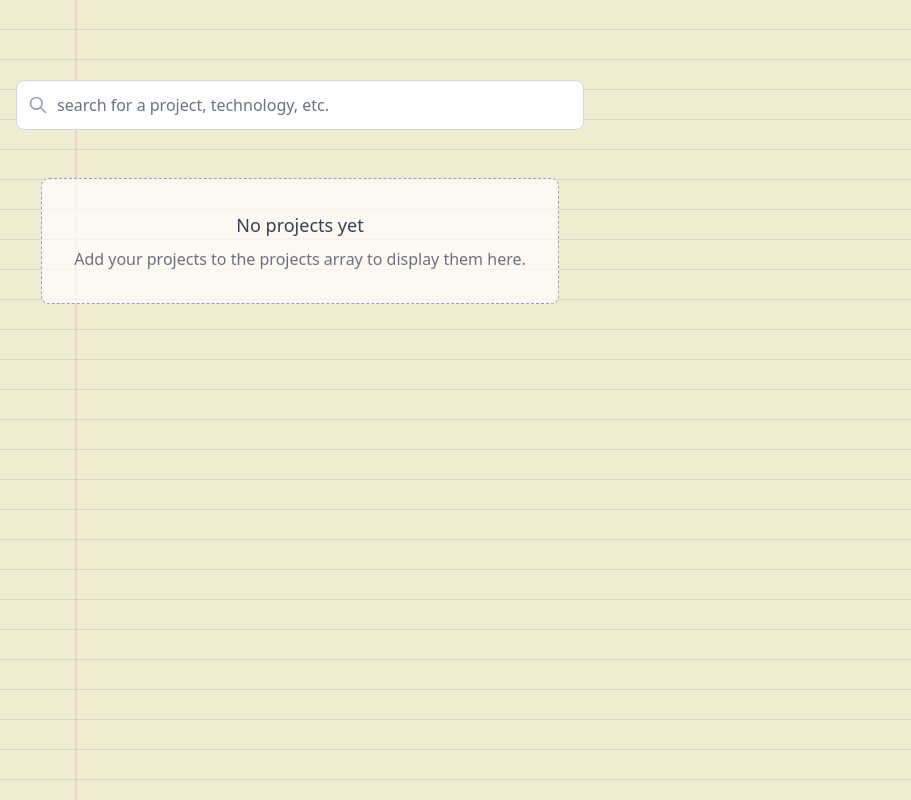
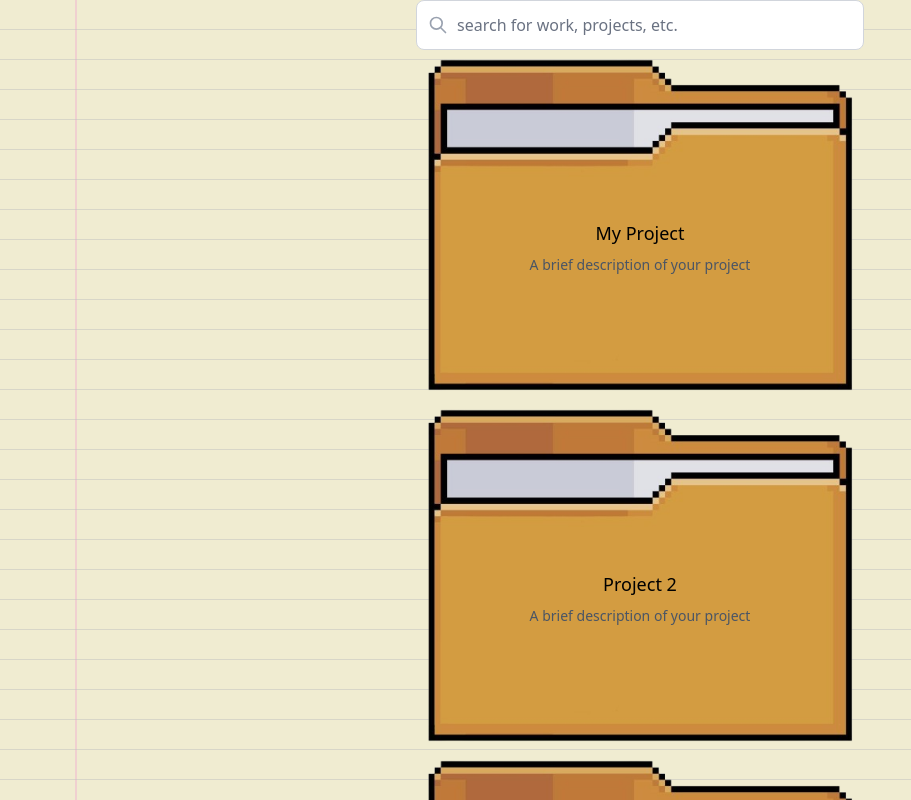
Before and after one commit to forkiron/thomaslenh, a React (Vite) app: page /projects in a window 1280 px wide. Shown: the top 800 px of the page, without its empty margins (0-911 px from the left). Built offline with nearby package versions, Linux system fonts and the light colour scheme.

Commit message:
made file cards on project page

```diff
--- a/src/components/ProjectCard.tsx
+++ b/src/components/ProjectCard.tsx
@@ -1,71 +1,28 @@
 import React from "react";
+import foldercard from "../assets/foldercard.png";
 
 interface ProjectCardProps {
   title: string;
-  description: string;
-  stats?: string;
-  technologies: string[];
-  githubUrl?: string;
-  liveUrl?: string;
-  images: {
-    main: string;
-    secondary?: string;
-    tertiary?: string;
-  };
-  buttons?: {
-    primary?: {
-      text: string;
-      onClick: () => void;
-      color?: string;
-    };
-    secondary?: {
-      text: string;
-      onClick: () => void;
-      color?: string;
-    };
-  };
-  backgroundColor?: string;
-  textColor?: string;
+  image?: string;
+  description?: string;
+  className?: string;
 }
 
 const ProjectCard: React.FC<ProjectCardProps> = ({
   title,
-  images,
-  liveUrl,
+  image = foldercard,
+  description,
+  className = "",
 }) => {
   return (
-    <div className="w-[360px] sm:w-[420px] mx-auto mb-12">
-      <div className="relative h-[220px]">
-        {/* Back folder piece with tab */}
-        <div className="absolute -top-2 left-6 w-[260px] h-[90px] rounded-lg bg-gradient-to-b from-amber-300 to-amber-400 shadow-md" />
-        {/* Back folder body */}
-        <div className="absolute top-4 left-3 right-3 h-[140px] rounded-xl bg-gradient-to-b from-amber-300 to-amber-400 shadow-md" />
-
-        {/* Screenshot image */}
-        <div className="absolute top-2 left-8 right-8">
-          <a
-            href={liveUrl}
-            target={liveUrl ? "_blank" : undefined}
-            rel={liveUrl ? "noopener noreferrer" : undefined}
-          >
-            <img
-              src={images.main}
-              alt={title}
-              className="w-full h-[120px] object-cover border-4 border-white rounded-sm shadow-lg"
-            />
-          </a>
-        </div>
-
-        {/* Front folder body */}
-        <div className="absolute top-16 left-0 right-0 h-[150px] rounded-xl bg-gradient-to-b from-amber-300 to-amber-500 shadow-xl" />
-      </div>
-
-      {/* Title */}
-      <div className="mt-4 text-center">
-        <h3 className="text-2xl font-semibold text-gray-200 tracking-wide">
-          {title}
-        </h3>
-      </div>
+    <div className={`flex flex-col items-center justify-center ${className}`}>
+      <img className="w-120 h-full" src={image} alt={title} />
+      <p className="absolute text-lg font-medium mt-4">{title}</p>
+      {description && (
+        <p className=" absolute text-sm text-gray-600 mt-20 text-center max-w-md">
+          {description}
+        </p>
+      )}
     </div>
   );
 };
--- a/src/components/SlideItInCard.tsx
+++ /dev/null
@@ -1,101 +0,0 @@
-import React from "react";
-
-interface SlideItInCardProps {
-  category: string;
-  title: string;
-  subtitle: string;
-  description: string;
-  primaryButton: {
-    text: string;
-    onClick: () => void;
-  };
-  githubButton: {
-    text: string;
-    onClick: () => void;
-  };
-}
-
-const SlideItInCard: React.FC<SlideItInCardProps> = ({
-  category,
-  title,
-  subtitle,
-  description,
-  primaryButton,
-  githubButton,
-}) => {
-  return (
-    <div className="bg-amber-50 rounded-lg p-6 shadow-lg max-w-4xl mx-auto mb-8 relative overflow-hidden">
-      {/* Notebook paper lines background */}
-      <div className="absolute inset-0 opacity-10">
-        {Array.from({ length: 20 }).map((_, i) => (
-          <div
-            key={i}
-            className="h-px bg-gray-400"
-            style={{ marginTop: `${i * 20}px` }}
-          />
-        ))}
-      </div>
-
-      <div className="relative z-10">
-        {/* Category tag */}
-        <div className="mb-4">
-          <span className="bg-orange-500 text-white px-3 py-1 rounded-full text-sm font-medium">
-            {category}
-          </span>
-        </div>
-
-        {/* Title and subtitle */}
-        <div className="mb-4">
-          <h2 className="text-2xl font-bold text-gray-800 mb-2">{title}</h2>
-          <h3 className="text-4xl font-bold text-orange-500 mb-2">
-            {subtitle}
-          </h3>
-        </div>
-
-        {/* Description */}
-        <p className="text-gray-700 mb-6 text-lg">{description}</p>
-
-        {/* Visual elements */}
-        <div className="flex items-center justify-between mb-6">
-          <div className="flex items-center gap-4">
-            {/* Document stack */}
-            <div className="flex">
-              <div className="w-12 h-16 bg-white border-2 border-orange-300 rounded-sm shadow-sm transform rotate-2"></div>
-              <div className="w-12 h-16 bg-white border-2 border-orange-300 rounded-sm shadow-sm transform -rotate-1 -ml-2"></div>
-              <div className="w-12 h-16 bg-white border-2 border-orange-300 rounded-sm shadow-sm transform rotate-1 -ml-2"></div>
-            </div>
-
-            {/* Presentation slide */}
-            <div className="w-16 h-12 bg-yellow-400 rounded-sm shadow-sm flex items-center justify-center">
-              <div className="w-8 h-8 bg-red-500 rounded-full flex items-center justify-center">
-                <span className="text-white font-bold text-sm">D</span>
-              </div>
-            </div>
-          </div>
-        </div>
-
-        {/* Buttons */}
-        <div className="flex flex-col sm:flex-row gap-4">
-          <button
-            onClick={primaryButton.onClick}
-            className="bg-orange-500 hover:bg-orange-600 text-white px-6 py-3 rounded-lg font-medium transition-colors flex items-center justify-center"
-          >
-            {primaryButton.text}
-          </button>
-
-          <button
-            onClick={githubButton.onClick}
-            className="flex items-center gap-2 text-gray-600 hover:text-gray-800 transition-colors"
-          >
-            <svg className="w-5 h-5" fill="currentColor" viewBox="0 0 24 24">
-              <path d="M12 0c-6.626 0-12 5.373-12 12 0 5.302 3.438 9.8 8.207 11.387.599.111.793-.261.793-.577v-2.234c-3.338.726-4.033-1.416-4.033-1.416-.546-1.387-1.333-1.756-1.333-1.756-1.089-.745.083-.729.083-.729 1.205.084 1.839 1.237 1.839 1.237 1.07 1.834 2.807 1.304 3.492.997.107-.775.418-1.305.762-1.604-2.665-.305-5.467-1.334-5.467-5.931 0-1.311.469-2.381 1.236-3.221-.124-.303-.535-1.524.117-3.176 0 0 1.008-.322 3.301 1.23.957-.266 1.983-.399 3.003-.404 1.02.005 2.047.138 3.006.404 2.291-1.552 3.297-1.23 3.297-1.23.653 1.653.242 2.874.118 3.176.77.84 1.235 1.911 1.235 3.221 0 4.609-2.807 5.624-5.479 5.921.43.372.823 1.102.823 2.222v3.293c0 .319.192.694.801.576 4.765-1.589 8.199-6.086 8.199-11.386 0-6.627-5.373-12-12-12z" />
-            </svg>
-            {githubButton.text}
-          </button>
-        </div>
-      </div>
-    </div>
-  );
-};
-
-export default SlideItInCard;
--- a/src/components/background/GridBackgroundDemo.tsx
+++ b/src/components/background/GridBackgroundDemo.tsx
@@ -5,7 +5,7 @@ export function GridBackgroundDemo() {
   return (
     <div
       className={cn(
-        "absolute inset-0",
+        "fixed inset-0 w-full h-full",
         "bg-[#f0ecd1]", // paper background color
         "[background-image:repeating-linear-gradient(to_bottom,transparent,transparent_29px,#c0c0c0_30px),linear-gradient(to_right,#f0d0d0_2px,transparent_2px)]",
         "[background-size:100%_30px,100%_100%,30px_30px]",
--- a/src/pages/Projects.tsx
+++ b/src/pages/Projects.tsx
@@ -1,60 +1,20 @@
 import { useState } from "react";
 import { GridBackgroundDemo } from "../components/background/GridBackgroundDemo";
 import ProjectCard from "../components/ProjectCard";
-import foldercard from "../assets/foldercard.png";
 const Projects = () => {
   const [searchTerm, setSearchTerm] = useState("");
 
-  type Project = {
-    title: string;
-    description: string;
-    stats?: string;
-    technologies: string[];
-    githubUrl?: string;
-    liveUrl?: string;
-    images: {
-      main: string;
-      secondary?: string;
-      tertiary?: string;
-    };
-    buttons?: {
-      primary?: {
-        text: string;
-        onClick: () => void;
-        color?: string;
-      };
-      secondary?: {
-        text: string;
-        onClick: () => void;
-        color?: string;
-      };
-    };
-  };
-
-  const projects: Project[] = [];
-
-  // Add your projects above by pushing to the `projects` array.
-
-  const filteredProjects = projects.filter(
-    (project) =>
-      project.title.toLowerCase().includes(searchTerm.toLowerCase()) ||
-      project.description.toLowerCase().includes(searchTerm.toLowerCase()) ||
-      project.technologies.some((tech) =>
-        tech.toLowerCase().includes(searchTerm.toLowerCase())
-      )
-  );
-
   return (
-    <div className="min-h-screen">
+    <div className="min-h-screen w-screen flex justify-center">
       {/* Background grid */}
-      <div className="absolute inset-0 -z-20">
+      <div className="fixed inset-0 -z-20">
         <GridBackgroundDemo />
       </div>
 
       {/* Main content */}
-      <div className="relative z-10 pt-20 pb-20">
+      <div className="relative z-10">
         {/* Search bar */}
-        <div className="max-w-2xl mx-auto mb-12 px-4">
+        <div className="w-120 mx-auto mb-12 px-4">
           <div className="relative">
             <div className="absolute inset-y-0 left-0 pl-3 flex items-center pointer-events-none">
               <svg
@@ -73,39 +33,24 @@ const Projects = () => {
             </div>
             <input
               type="text"
-              placeholder="search for a project, technology, etc."
+              placeholder="search for work, projects, etc."
               value={searchTerm}
               onChange={(e) => setSearchTerm(e.target.value)}
               className="block w-full pl-10 pr-3 py-3 border border-gray-300 rounded-lg bg-white text-gray-900 placeholder-gray-500 focus:outline-none focus:ring-2 focus:ring-blue-500 focus:border-transparent"
             />
           </div>
-        </div>
-
-        {/* Project cards */}
-        <div className="px-4 flex flex-col items-center">
-          {filteredProjects.map((project, index) => (
-            <ProjectCard
-              key={index}
-              title={project.title}
-              description={project.description}
-              stats={project.stats}
-              technologies={project.technologies}
-              githubUrl={project.githubUrl}
-              liveUrl={project.liveUrl}
-              images={project.images}
-              buttons={project.buttons}
-            />
-          ))}
-          {filteredProjects.length === 0 && (
-            <div className="max-w-4xl mx-auto mb-8 rounded-lg border border-dashed border-gray-400 p-8 text-center bg-white/70">
-              <p className="text-gray-700 text-lg mb-2">No projects yet</p>
-              <p className="text-gray-500">
-                Add your projects to the{" "}
-                <span className="font-medium">projects</span> array to display
-                them here.
-              </p>
-            </div>
-          )}
+          <ProjectCard
+            title="My Project"
+            description="A brief description of your project"
+          />
+          <ProjectCard
+            title="Project 2"
+            description="A brief description of your project"
+          />
+          <ProjectCard
+            title="Project 3"
+            description="A brief description of your project"
+          />
         </div>
       </div>
     </div>
```
